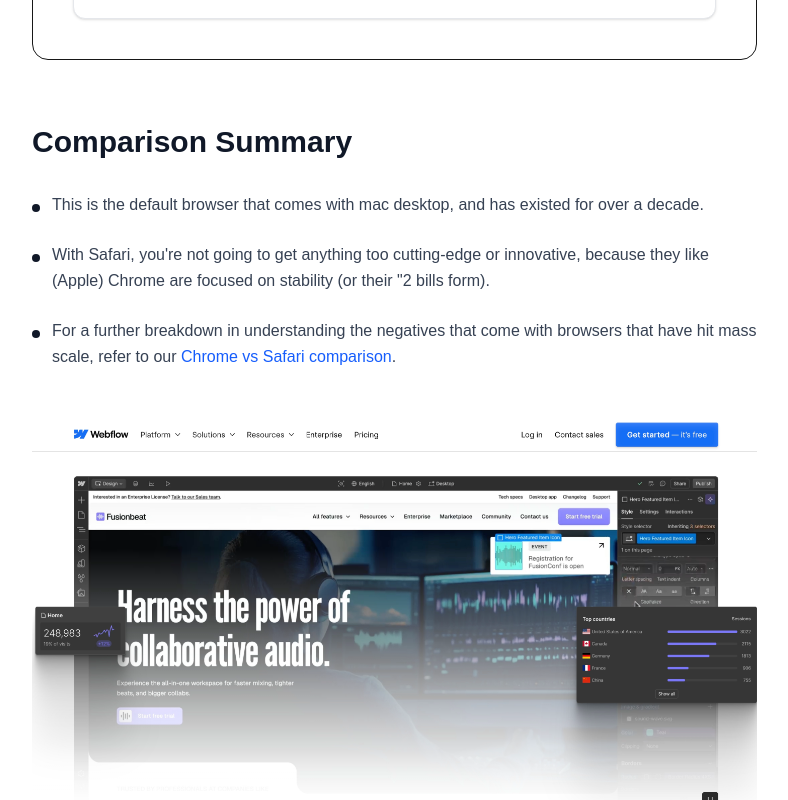
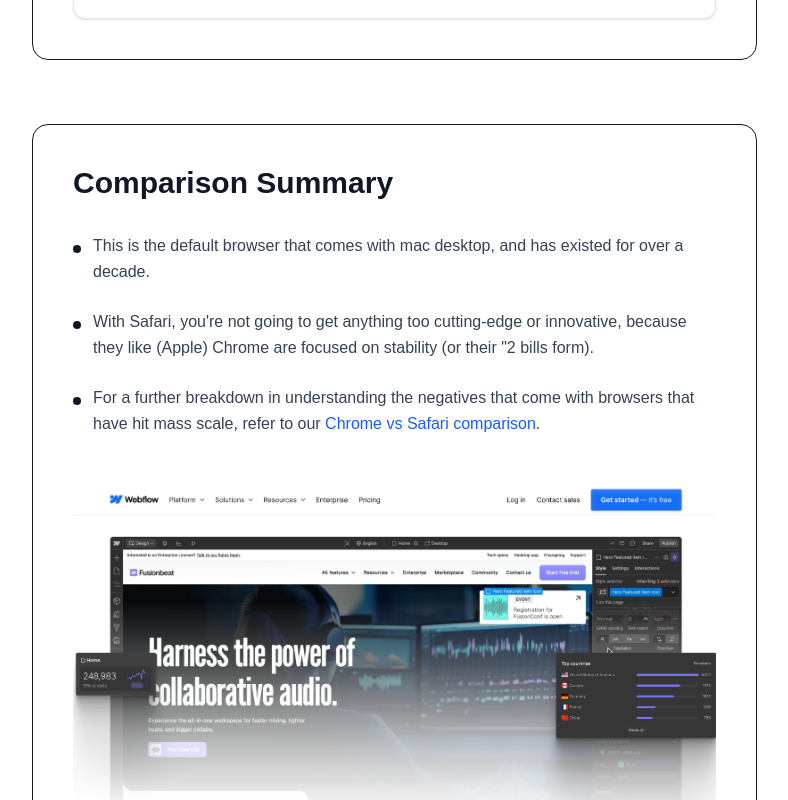
Before and after one commit to The-Abhishek-Singh/Just-chilling, a Next.js app: page / in a window 1280 px wide. Shown: the part 3400-4200 px from the top of the page, without its empty margins (56-844 px from the left). Built offline with nearby package versions, Linux system fonts and the light colour scheme.

Commit message:
The Alignment

```diff
--- a/src/Component/fourth.jsx
+++ b/src/Component/fourth.jsx
@@ -4,7 +4,11 @@
 const MotionNotionFinal = () => {
   return (
     <div className="bg-gray-50 py-16">
-      <div className="max-w-4xl mx-auto px-6">
+      <div className="max-w-6xl mx-auto px-6">
+        {/* Grid wrapper to match the previous sections */}
+        <div className="grid lg:grid-cols-3 gap-8">
+          {/* Main content taking 2/3 width */}
+          <div className="lg:col-span-2">
 
             {/* Feature Differentiation Section */}
             <section className="mb-20">
@@ -118,6 +122,11 @@
               </div>
             </section>
           </div>
+
+          {/* Invisible div to maintain grid structure and alignment */}
+          <div className="hidden lg:block"></div>
+        </div>
+      </div>
     </div>
   );
 };
--- a/src/Component/third.jsx
+++ b/src/Component/third.jsx
@@ -76,7 +76,7 @@
             </section>
 
             {/* Comparison Summary Section */}
-            <section>
+            <section className="border border-1 p-10 rounded-2xl" >
               <h2 className="text-3xl font-bold text-gray-900 mb-8">Comparison Summary</h2>
 
               <div className="space-y-6 text-gray-700 leading-relaxed mb-12">
```
Lines whose indentation alone changed are shown as unchanged.
